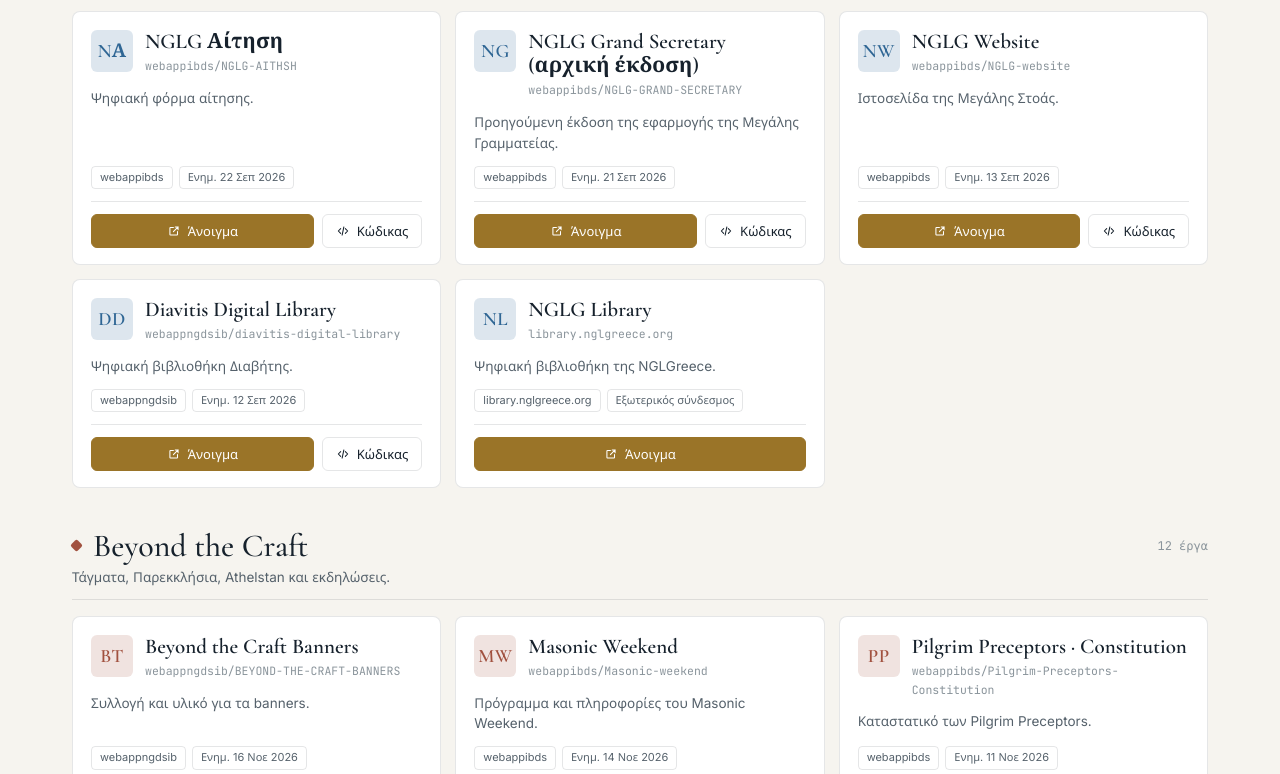
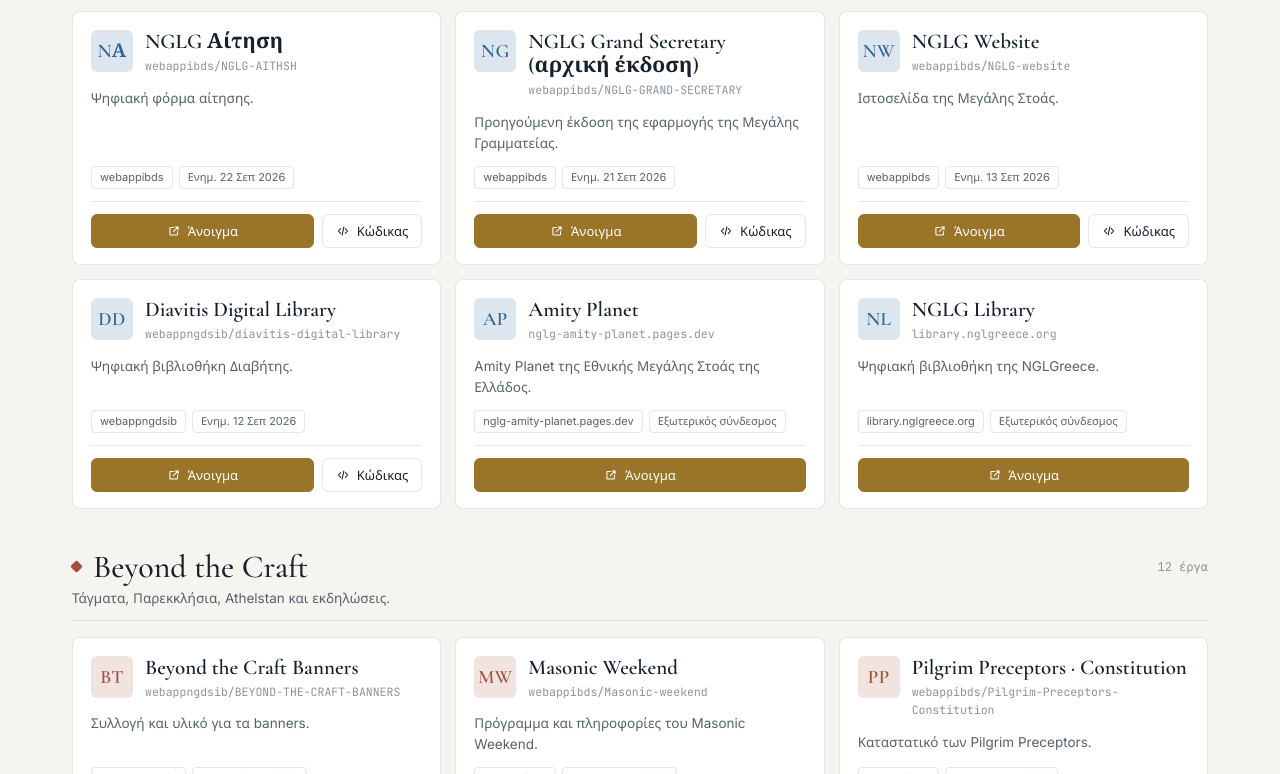
Before and after one commit to webappngdsib/THE-GRAND-MASTER, a plain HTML site: page index.html in a window 1280 px wide. Shown: the part 1609-2383 px from the top of the page. Drawn offline with nearby package versions, Linux system fonts and the light colour scheme.

Commit message:
Add Amity Planet to the Craft section
Co-Authored-By: Claude Opus 5.5 <noreply@anthropic.com>
Claude-Session: https://claude.ai/code/session_01SqypmytnB5DVpEF8pz9A7Y

```diff
--- a/index.html
+++ b/index.html
@@ -313,6 +313,7 @@
     { g:"craft", t:"Themistocles Lodge", d:"Σελίδα της Στοάς Θεμιστοκλής.", repo:"webappngdsib/NGLG-Themistocles-Lodge-", u:"2026-10-09", k:"θεμιστοκλης στοα" },
     { g:"craft", t:"Themistocles 96 · Ταμείο", d:"Ταμείο της Στοάς Θεμιστοκλής 96.", repo:"webappibds/THEMISTOCLES96-TAMEIO", u:"2026-10-08", k:"θεμιστοκλης ταμειο οικονομικα" },
     { g:"craft", t:"NGLG Website", d:"Ιστοσελίδα της Μεγάλης Στοάς.", repo:"webappibds/NGLG-website", u:"2026-09-13", k:"ιστοσελιδα" },
+    { g:"craft", t:"Amity Planet", d:"Amity Planet της Εθνικής Μεγάλης Στοάς της Ελλάδος.", live:"https://nglg-amity-planet.pages.dev/", k:"amity planet φιλια nglg" },
     { g:"craft", t:"NGLG Library", d:"Ψηφιακή βιβλιοθήκη της NGLGreece.", live:"https://library.nglgreece.org/", k:"βιβλιοθηκη" },
     { g:"craft", t:"Diavitis Digital Library", d:"Ψηφιακή βιβλιοθήκη Διαβήτης.", repo:"webappngdsib/diavitis-digital-library", u:"2026-09-12", k:"διαβητης βιβλιοθηκη" },
 
```
